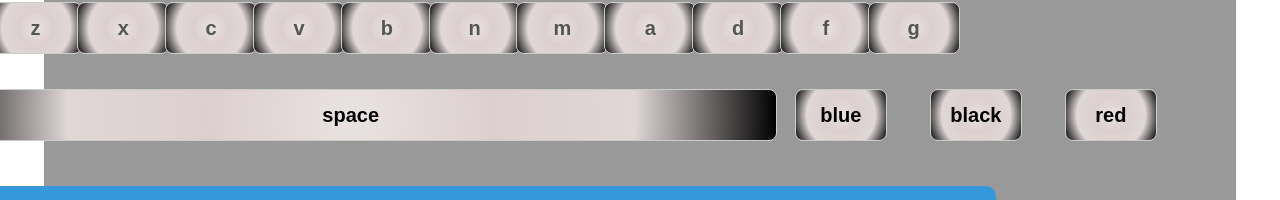
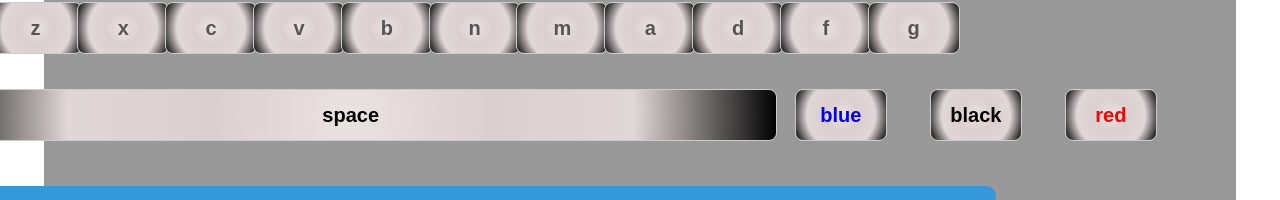
Before and after one commit to EOSHUA/simple-keyboard, a React (Create React App) app: page / in a window 1280 px wide. Shown: the part 548-748 px from the top of the page. Built offline with nearby package versions, Linux system fonts and the light colour scheme.

Commit message:
Added option to change color

```diff
--- a/src/App.js
+++ b/src/App.js
@@ -11,20 +11,17 @@ function App() {
   const [charColors, setCharColors] = useState([]);
   const [currentTextColor, setCurrentTextColor] = useState("black");
 
-  let keyboard;
+
   let keyboardNumber = "1234567890-=+*/`".split("");
+  const controls = ['\n', '\u00A0'];
 
-  if (isEnglish) {
-    keyboard = "[]poiuytrewqlkjhgfdamnbvcxz".split("");
-  } else {
-    keyboard = "פםןוטארקףךלחיעכגדשץתצמנהבסז".split("");
-  }
 
-  const controls = ['\n', '\u00A0'];
+  const keyboard = isEnglish
+    ? "[]poiuytrewqlkjhgfdamnbvcxz".split("")
+    : "פםןוטארקףךלחיעכגדשץתצמנהבסז".split("");
 
   const onKeyPress = (event) => {
     const char = event.target.innerHTML;
-
     setCharColors([...charColors, currentTextColor]);
     setCurrentLetters(currentLetters + char);
   }
@@ -48,6 +45,8 @@ function App() {
     setCurrentTextColor(color);
   };
 
+
+
   return (
     <div className="App">
       <Screen currentText={currentLetters}  charColors={charColors} />
@@ -57,7 +56,7 @@ function App() {
             <Word key={index} letter={item} myOnClick={onKeyPress} />
           ))}
         </div>
-        <br></br>
+       <br />
         <div className="letterKeys">
           {keyboard.map((item, index) => (
             <Word key={index} letter={item} myOnClick={onKeyPress} />
--- a/src/components/KeyboardButtons.jsx
+++ b/src/components/KeyboardButtons.jsx
@@ -4,13 +4,13 @@ const KeyboardButtons = ({ onSpecialKeyPress, onDelete, onClear, onChangeTextCol
   return (
     <div className='button'>
 
-     <div className='color' onClick={() => onChangeTextColor('red')}>
+     <div className='ChangeColorToRed' onClick={() => onChangeTextColor('red')}>
         <Word letter="red" color="red"  />
       </div>
-      <div className='color' onClick={() => onChangeTextColor('black')}>
+      <div className='ChangeColorToBlack' onClick={() => onChangeTextColor('black')}>
         <Word letter="black" color="black" />
       </div>
-      <div className='color' onClick={() => onChangeTextColor('blue')}>
+      <div className='ChangeColorToBlue' onClick={() => onChangeTextColor('blue')}>
         <Word letter="blue" color="blue" />
       </div>
 
--- a/src/components/components.css
+++ b/src/components/components.css
@@ -105,7 +105,21 @@ textarea {
 .color {
     display: flex;
     margin-right: 2%;
-
+}
+.ChangeColorToRed{
+    display: flex;
+    margin-right: 2%;
+    color: red;
+}
+.ChangeColorToBlack{
+    display: flex;
+    margin-right: 2%;
+    color: black;
+}
+.ChangeColorToBlue{
+    display: flex;
+    margin-right: 2%;
+    color: blue;
 }
 
 .button {
```
